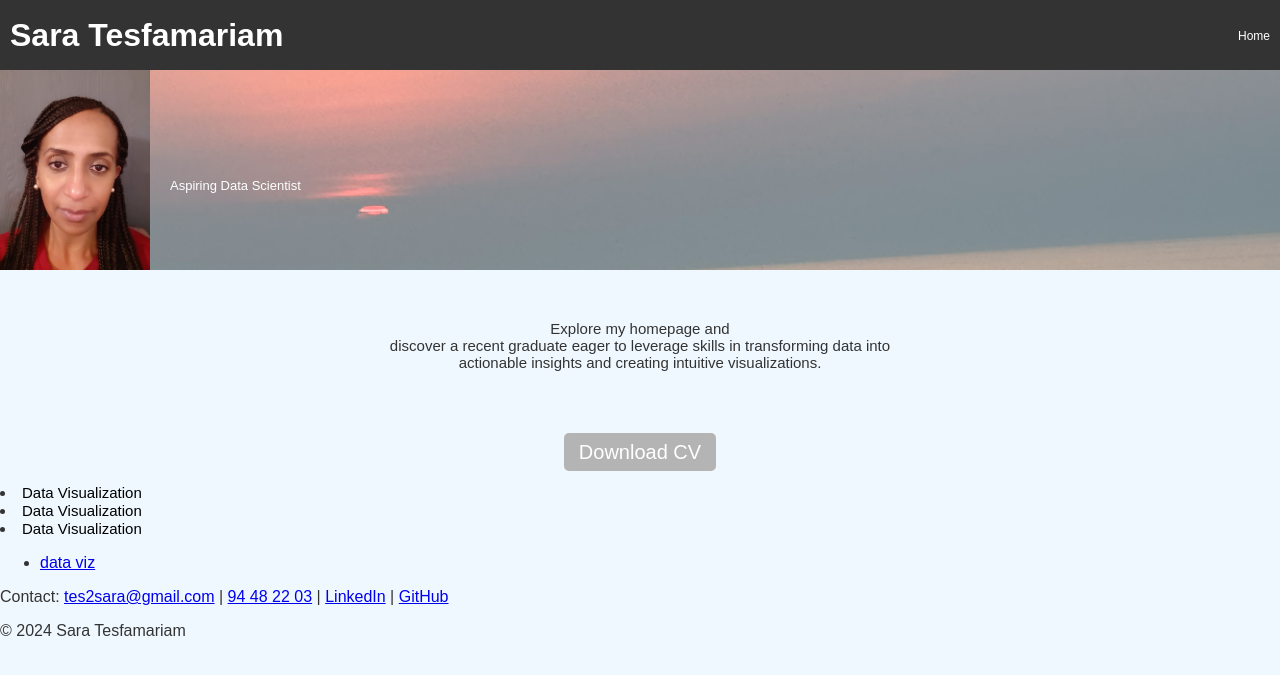
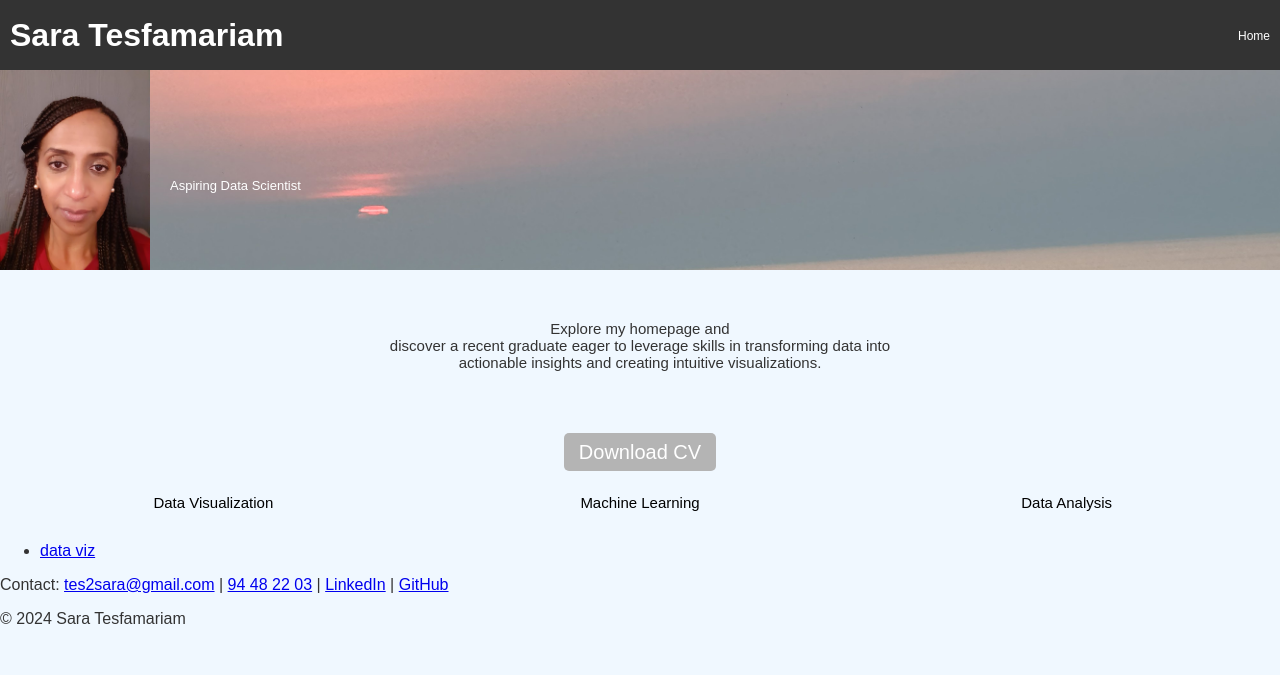
Before and after one commit to tes2sara/sara_tesfamariam, a Jekyll site: the page built from index.md, in a window 1280 px wide. Shown: the top 675 px of the page. Built offline with Jekyll 4.4.1, drawn with Linux system fonts in a browser that asks for light colours; Markdown is read by kramdown in place of the engine named in the settings.

Commit message:
Update index.md

```diff
--- a/index.md
+++ b/index.md
@@ -26,20 +26,16 @@ title: Home
 <div style="text-align: center; margin: 20px 0;">
     <a href="CV.pdf" download="Sara_CV.pdf" style="padding: 8px 15px; background-color: #b4b4b4; color: white; text-decoration: none; border-radius: 5px; font-size: 20px;">Download CV</a>
 </div>
-<div class="row">
-    <div class="column">
-        <li><a href="project1.md" style="color: black; text-decoration: none; font-size: 15px;">Data Visualization</a></li>
+
+<div style="display:flex; justify-content: space-around; margin: 20px 0;">
+    <div style="flex:1; padding:10px; text-align:center;">
+        <a href="project1.md" style="color:black; text-decoration:none; font-size: 15px;">Data Visualization</a>
     </div>
-     <div class="column">
-        <li><a href="project1.md" style="color: black; text-decoration: none; font-size: 15px;">Data Visualization</a></li>
+    <div style="flex: 1; padding: 10px; text-align: center;">
+        <a href="project2.md" style="color: black; text-decoration: none; font-size: 15px;">Machine Learning</a>
     </div>
-     <div class="column">
-        <li><a href="project1.md" style="color: black; text-decoration: none; font-size: 15px;">Data Visualization</a></li>
+    <div style="flex: 1; padding: 10px; text-align: center;">
+        <a href="project3.md" style="color: black; text-decoration: none; font-size: 15px;">Data Analysis</a>
     </div>
-
-
-
-
-
 </div>
 - [data viz](project1.md)
```
